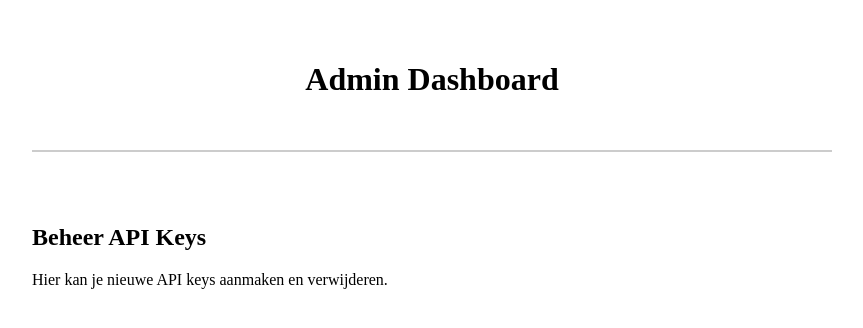
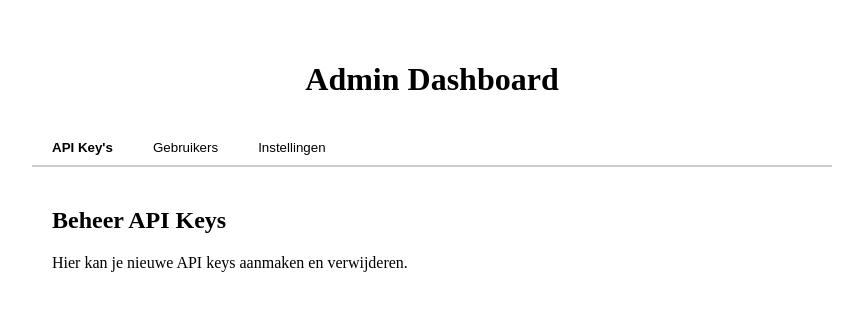
Before and after one commit to IlkerD01/seo-assistant, a Next.js app in the folder frontend/: page /admin in a window 1280 px wide. Shown: the top 328 px of the page, without its empty margins (208-1071 px from the left). Built offline with nearby package versions, Linux system fonts and the light colour scheme.

Commit message:
Update admin.tsx

```diff
--- a/frontend/src/pages/admin.tsx
+++ b/frontend/src/pages/admin.tsx
@@ -5,36 +5,44 @@ export default function Admin() {
   const [selectedTab, setSelectedTab] = useState<string>("API Key's");
 
   const tabs = [
-    { name: "API Key's" },
-    { name: "Gebruikers" },
-    { name: "Instellingen" },
+    {
+      label: "API Key's",
+      content: (
+        <div>
+          <h2>Beheer API Keys</h2>
+          <p>Hier kan je nieuwe API keys aanmaken en verwijderen.</p>
+        </div>
+      ),
+    },
+    {
+      label: "Gebruikers",
+      content: (
+        <div>
+          <h2>Gebruikers Overzicht</h2>
+          <p>Hier zie je alle gebruikers van je platform.</p>
+        </div>
+      ),
+    },
+    {
+      label: "Instellingen",
+      content: (
+        <div>
+          <h2>Instellingen</h2>
+          <p>Hier kan je admin-instellingen aanpassen.</p>
+        </div>
+      ),
+    },
   ];
 
   return (
     <div style={{ maxWidth: "800px", margin: "0 auto", padding: "2rem" }}>
       <h1 style={{ textAlign: "center", marginBottom: "2rem" }}>Admin Dashboard</h1>
 
-      <Tabs tabs={tabs} selectedTab={selectedTab} setSelectedTab={setSelectedTab} />
+      <Tabs tabs={tabs} />
 
+      {/* Eventueel extra inhoud */}
       <div style={{ marginTop: "2rem" }}>
-        {selectedTab === "API Key's" && (
-          <div>
-            <h2>Beheer API Keys</h2>
-            <p>Hier kan je nieuwe API keys aanmaken en verwijderen.</p>
-          </div>
-        )}
-        {selectedTab === "Gebruikers" && (
-          <div>
-            <h2>Gebruikers Overzicht</h2>
-            <p>Hier zie je alle gebruikers van je platform.</p>
-          </div>
-        )}
-        {selectedTab === "Instellingen" && (
-          <div>
-            <h2>Instellingen</h2>
-            <p>Hier kan je admin-instellingen aanpassen.</p>
-          </div>
-        )}
+        {/* Als je extra content wil tonen afhankelijk van geselecteerde tab, kan je dat hier toevoegen */}
       </div>
     </div>
   );
```
